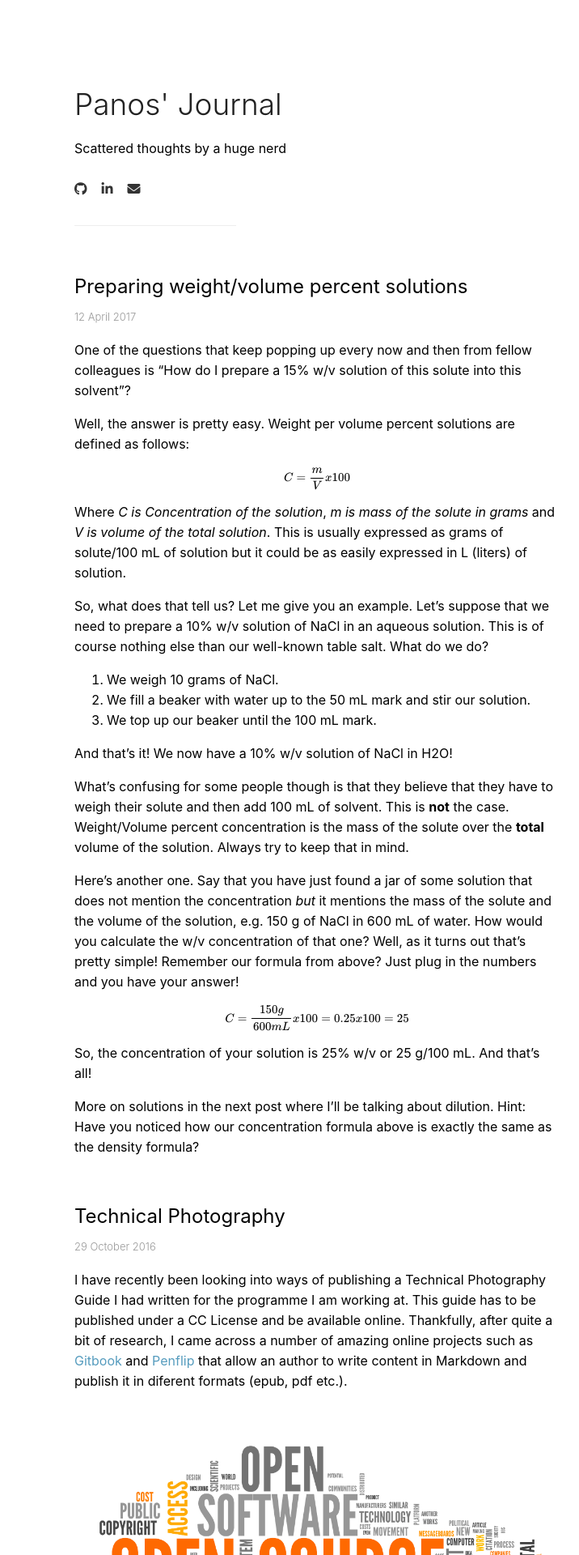
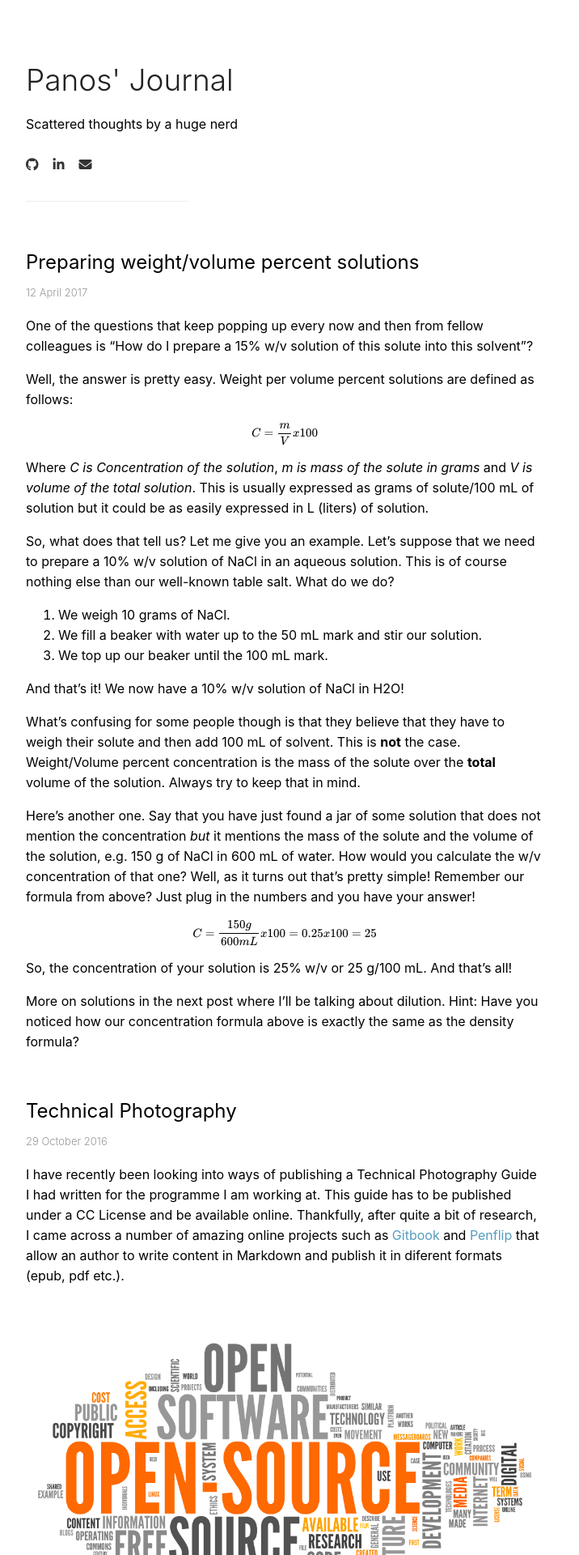
Before and after one commit to pgalatis/pgalatis.github.io, a Jekyll site: the page built from index.html, in a window 1280 px wide. Shown: the top 1920 px of the page at 81% size, without its empty margins (24-740 px from the left). Built offline with Jekyll 4.4.1, drawn with Linux system fonts in a browser that asks for light colours; nearby versions of some CDN libraries; formulas are drawn with MathJax 3; the list of posts is cut into pages by our own code.

Commit message:
Update style.css

```diff
--- a/css/style.css
+++ b/css/style.css
@@ -15,8 +15,7 @@ header.top {
 }
 
 .wrapper {
-	margin: 60px;
-	max-width: 600px;
+	max-width: 640px;
 	line-height: 25px;
 }
 
```
